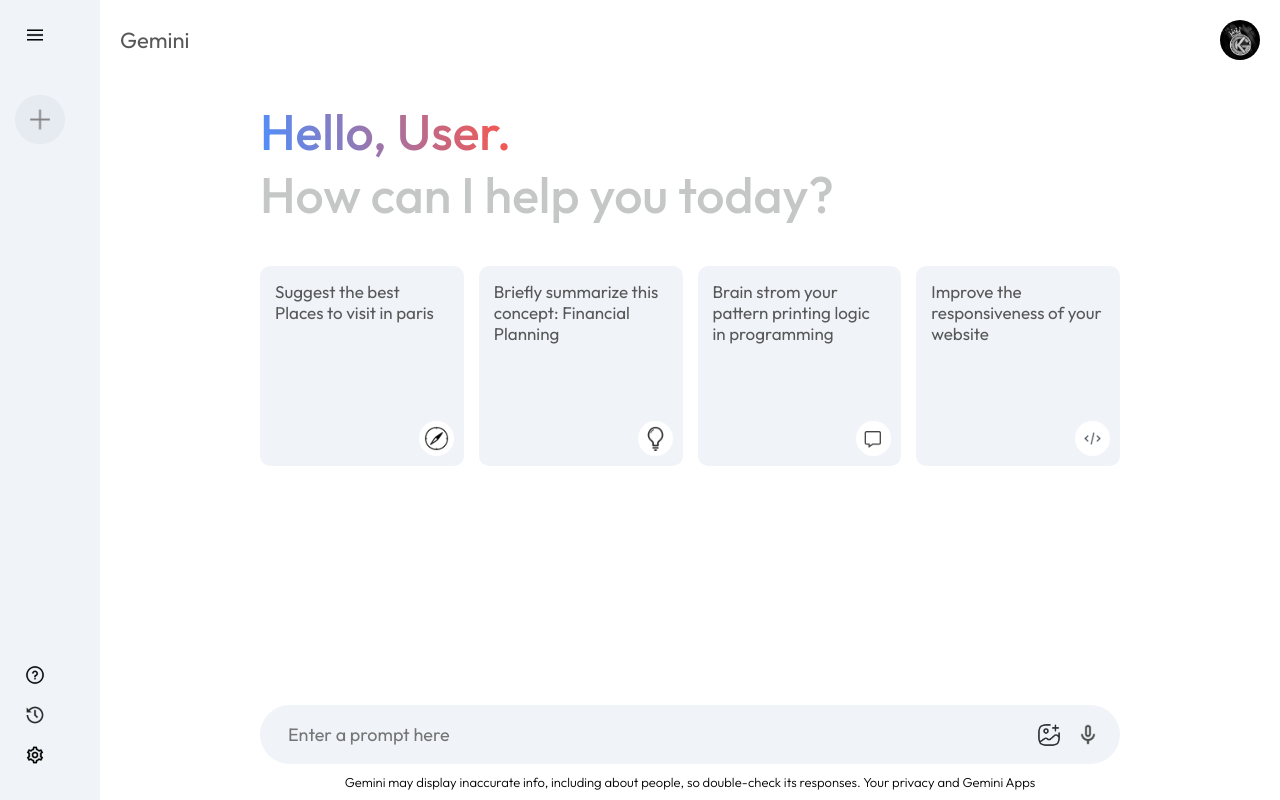
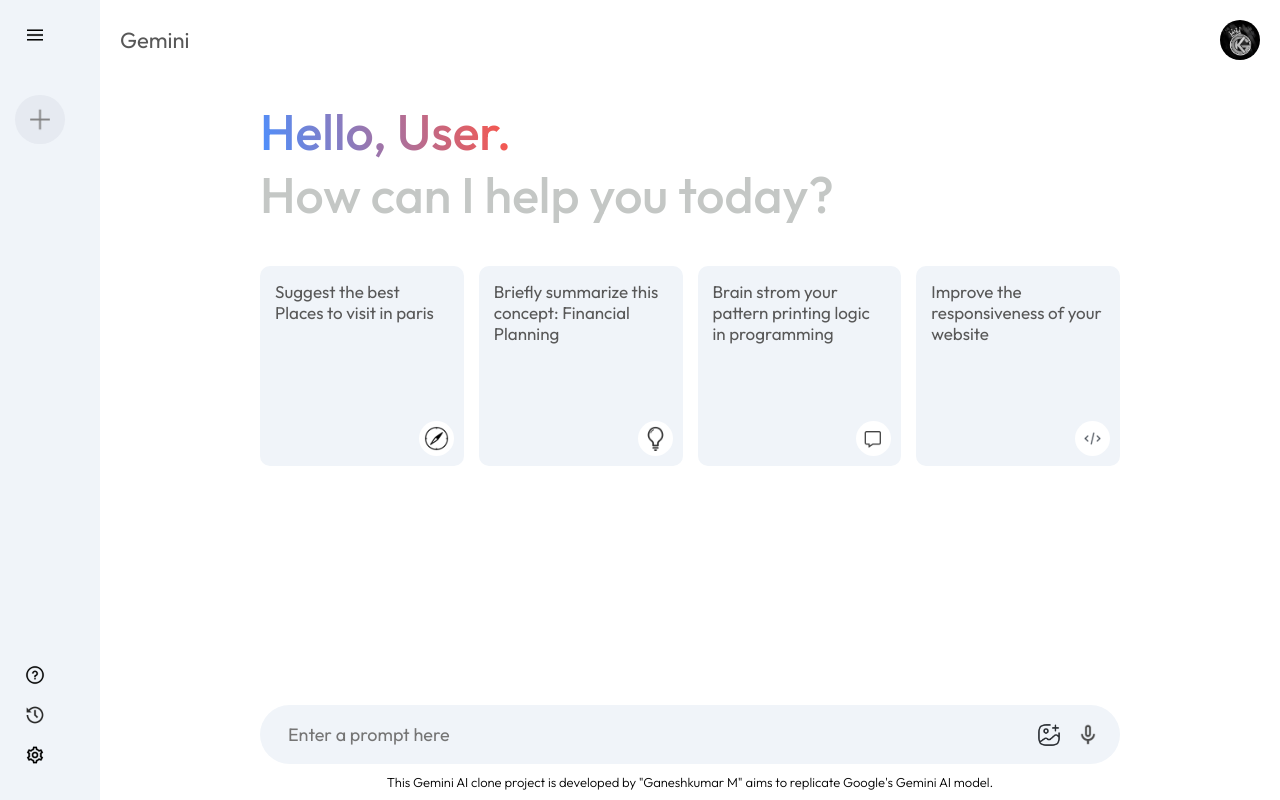
Before and after one commit to ganeshkumar-ms/ganezx.ai, a React (Create React App) app: page / in a window 1280 px wide. Built offline with nearby package versions, Linux system fonts and the light colour scheme.

Commit message:
modified

```diff
--- a/src/components/Main.jsx
+++ b/src/components/Main.jsx
@@ -77,7 +77,7 @@
         </div>
       </div>
       <p className="bottom-info">
-        Gemini may display inaccurate info, including about people, so double-check its responses. Your privacy and Gemini Apps
+      This Gemini AI clone project is developed by "Ganeshkumar M" aims to replicate Google's Gemini AI model.
       </p>
     </div>
   </div>
```
